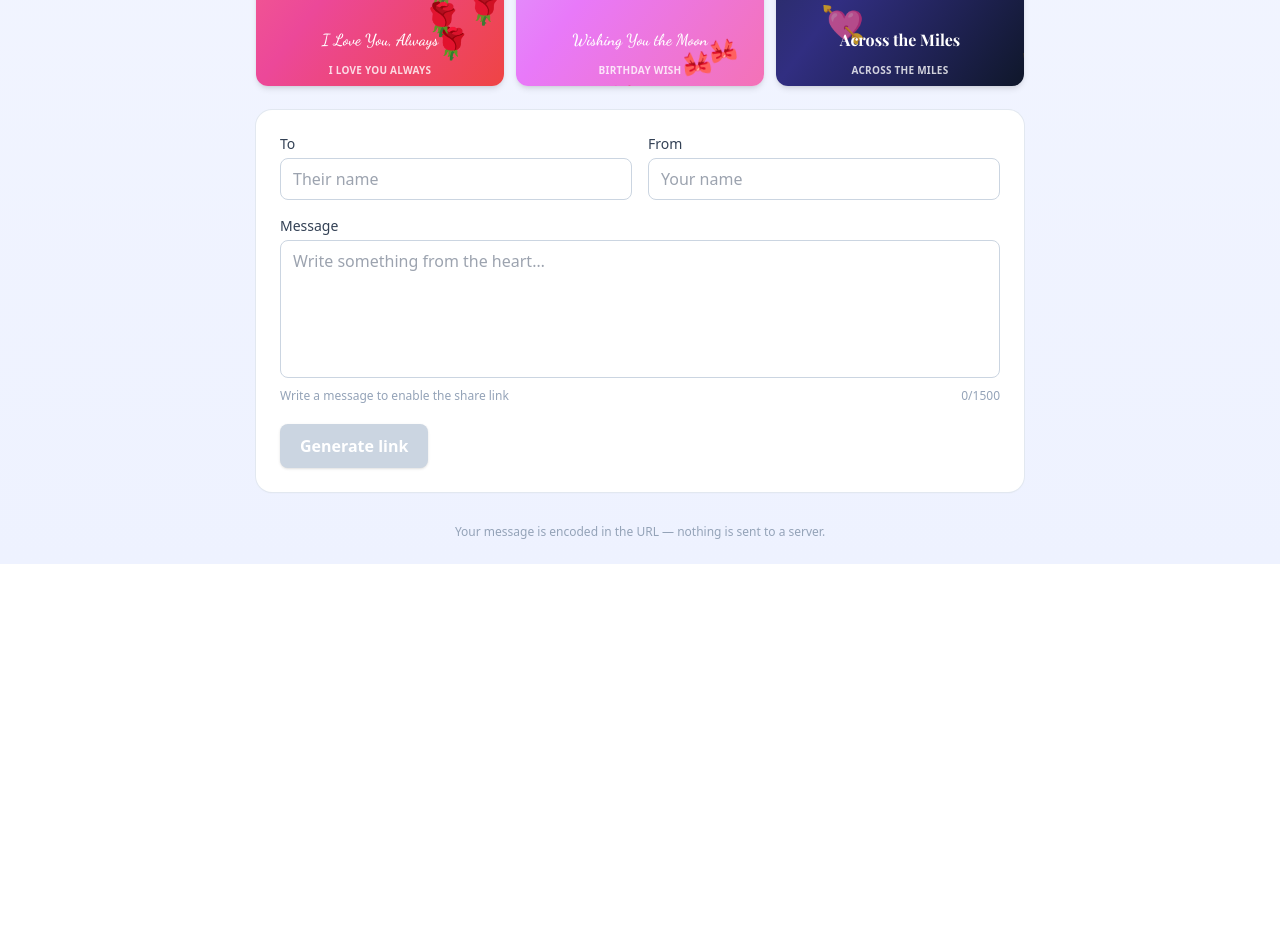
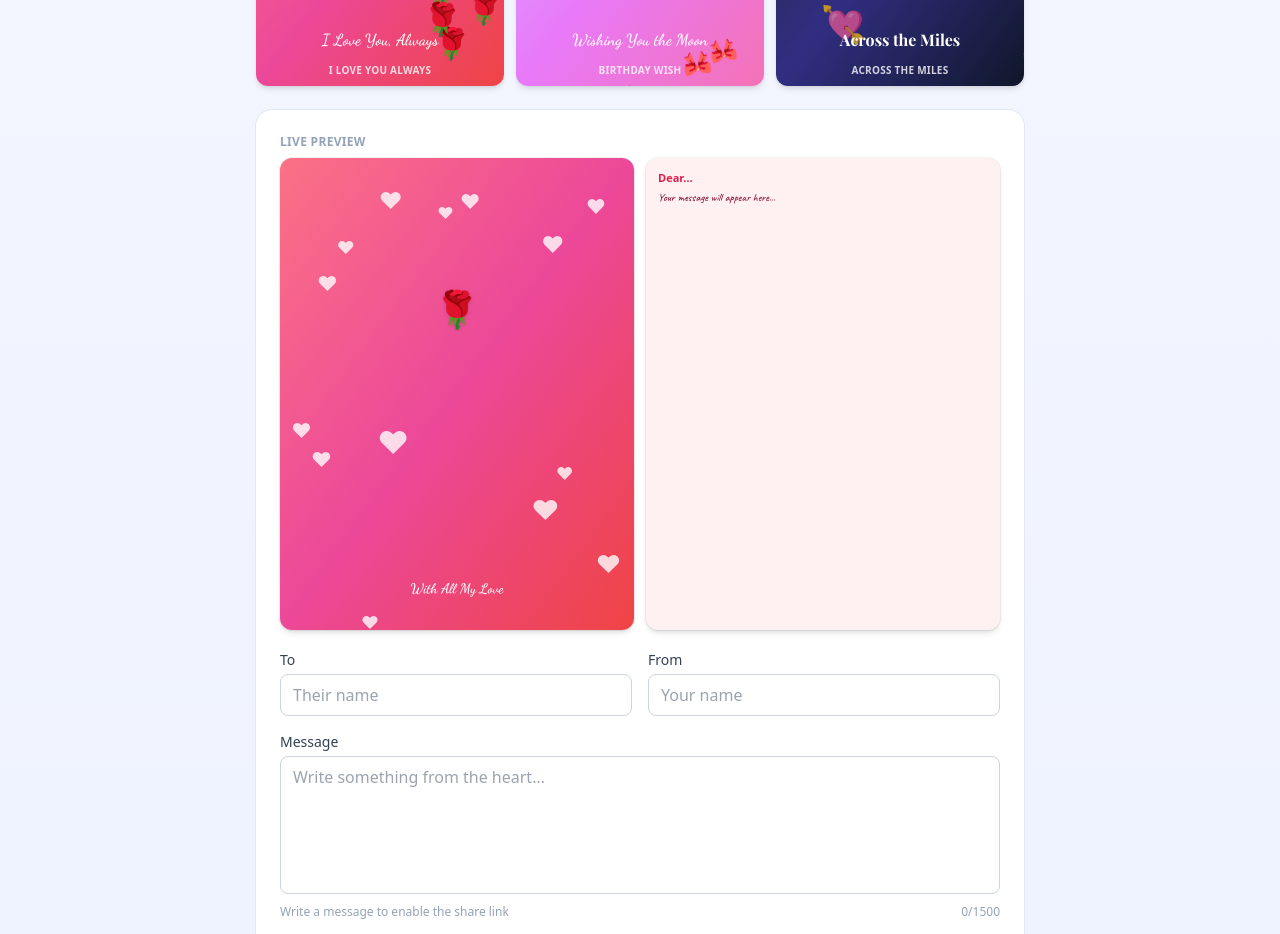
Before and after one commit to Pallav9919/kawaiily, a React (Vite) app: page / in a window 1280 px wide. Shown: the part 6340-7274 px from the top of the page. Before the commit the page ends 6904 px from the top, so only its background shows below. Built offline with nearby package versions, Linux system fonts and the light colour scheme; a web font is replaced by a local one.

Commit message:
Live preview card shows cover + inside as user edits

```diff
--- /dev/null
+++ b/src/components/LivePreview.jsx
@@ -0,0 +1,53 @@
+import { getTemplate } from "../templates/registry";
+import { getPalette } from "../templates/palettes";
+import { getDecoration } from "./decorations";
+
+export default function LivePreview({ templateId, to, from, message }) {
+  const tpl = getTemplate(templateId);
+  const coverPal = getPalette(tpl.cover.palette);
+  const insidePal = getPalette(tpl.inside.palette);
+  const CoverDeco = getDecoration(tpl.cover.decoration);
+
+  return (
+    <div className="grid grid-cols-2 gap-3">
+      {/* Cover preview */}
+      <div
+        className={`relative aspect-[3/4] overflow-hidden rounded-xl shadow-md ring-1 ring-black/5 ${coverPal.cover}`}
+      >
+        <CoverDeco />
+        <div className="absolute left-1/2 top-[32%] -translate-x-1/2 -translate-y-1/2 text-4xl drop-shadow">
+          {tpl.cover.emoji}
+        </div>
+        <div
+          className={`absolute bottom-8 left-2 right-2 line-clamp-2 text-center text-sm leading-tight ${tpl.cover.titleFont}`}
+        >
+          {tpl.cover.title}
+        </div>
+        {to && (
+          <div className="absolute bottom-2 left-0 right-0 text-center text-[10px] opacity-80">
+            For {to}
+          </div>
+        )}
+      </div>
+
+      {/* Inside preview */}
+      <div
+        className={`relative aspect-[3/4] overflow-hidden rounded-xl p-3 shadow-md ring-1 ring-black/5 ${insidePal.inside}`}
+      >
+        <div className={`text-[11px] font-semibold ${insidePal.accent}`}>
+          {to ? `Dear ${to},` : "Dear…"}
+        </div>
+        <p
+          className={`mt-1 line-clamp-[10] whitespace-pre-wrap text-[11px] leading-snug ${tpl.inside.font}`}
+        >
+          {message || "Your message will appear here…"}
+        </p>
+        {from && (
+          <div className={`absolute bottom-2 right-3 text-[10px] italic ${insidePal.accent}`}>
+            — {from}
+          </div>
+        )}
+      </div>
+    </div>
+  );
+}
--- a/src/views/Editor.jsx
+++ b/src/views/Editor.jsx
@@ -6,6 +6,7 @@ import { getDecoration } from "../components/decorations";
 import { CATEGORIES } from "../lib/categories";
 import { buildShareUrl } from "../lib/hash";
 import { useDraft } from "../lib/useDraft";
+import LivePreview from "../components/LivePreview";
 
 export default function Editor() {
   const [category, setCategory] = useState("all");
@@ -168,6 +169,17 @@ export default function Editor() {
             highlighted ? "ring-rose-400 ring-2 shadow-lg" : "ring-slate-200"
           }`}
         >
+          <div className="mb-5">
+            <div className="mb-2 text-xs font-semibold uppercase tracking-wide text-slate-400">
+              Live preview
+            </div>
+            <LivePreview
+              templateId={templateId}
+              to={to}
+              from={from}
+              message={message}
+            />
+          </div>
           <div className="grid gap-4 sm:grid-cols-2">
             <Field label="To" value={to} onChange={setTo} placeholder="Their name" />
             <Field label="From" value={from} onChange={setFrom} placeholder="Your name" />
```
